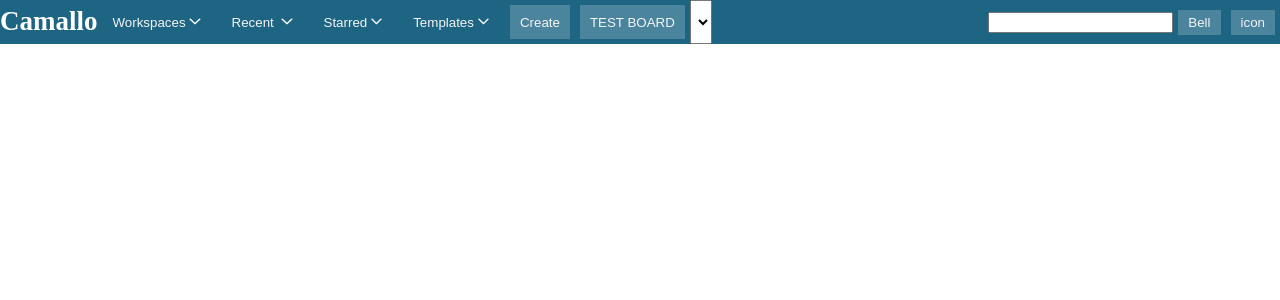
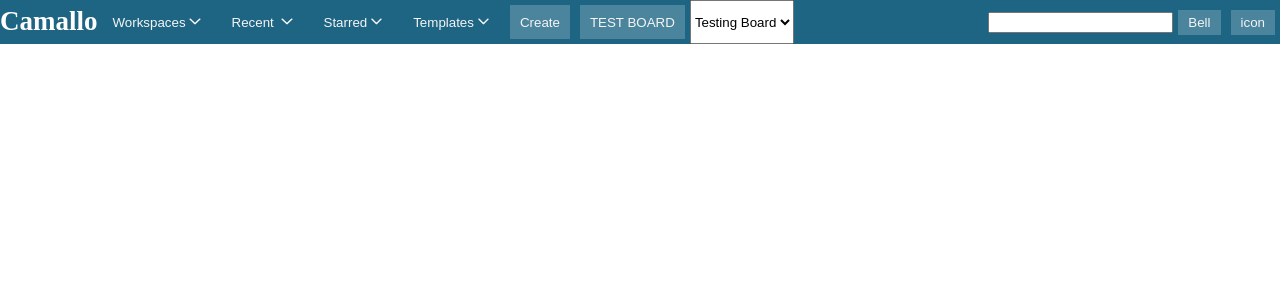
Before and after one commit to InonBer/Sprint-4-camallo-front, a Vue app: page /#/board/62dfd79a81e4be35d7adc8bd in a window 1280 px wide. Shown: the top 300 px of the page. Built offline with nearby package versions, Linux system fonts and the light colour scheme.

Commit message:
update app-heder

```diff
--- a/src/root-cmp.vue
+++ b/src/App.vue
@@ -1,7 +1,7 @@
 <template>
   <section>
     <user-msg />
-    <app-header />
+    <app-header :boards="boards" />
     <router-view />
   </section>
 </template>
@@ -17,10 +17,18 @@ import userMsg from './cmps/user-msg.vue'
 export default {
 
   created() {
-    this.$store.dispatch('getBords')
+    this.$store.dispatch({ type: 'loadBoards' })
     // console.log('Vue App created')
     // const user = userService.getLoggedinUser()
     // if (user)  store.commit({type: 'setLoggedinUser', user})
+  },
+  methods: {
+
+  },
+  computed: {
+    boards() {
+      return this.$store.getters.getBoards
+    },
   },
   components: {
     appHeader,
--- a/src/cmps/app-header.vue
+++ b/src/cmps/app-header.vue
@@ -7,10 +7,11 @@
       <button class="header-button">Starred<img src="../assets/arrow-down.png" alt="arw-dwn" /></button>
       <button class="header-button">Templates<img src="../assets/arrow-down.png" alt="arw-dwn" /></button>
       <button class="header-create-button">Create</button>
-      <button @click="$router.push('/board')" class="header-create-button">TEST BOARD</button>
+      <button @click="$router.push('/board/')" class="header-create-button">TEST BOARD</button>
 
-      <select id="boards" name="board-list">
-        <option v-for="board in bards" value=""></option>
+      <select v-if="boards" id="boards" name="board-list">
+        <option>{{ boards[0].title }}</option>
+        <!-- <option v-for="board in bards" value=""></option> -->
       </select>
 
     </div>
@@ -25,7 +26,19 @@
 </template>
 <script>
 export default {
-  computed: {
-  }
+  props: {
+    boards: {
+      type: Array,
+    },
+  },
+  name: 'app-header',
+  components: {},
+  data() {
+    return {};
+  },
+  created() { },
+  methods: {},
+  computed: {},
+  unmounted() { },
 }
 </script>
--- a/src/main.js
+++ b/src/main.js
@@ -5,9 +5,9 @@ import { store } from './store/store.js'
 
 
 import './assets/styles/main.scss'
-import rootCmp from './root-cmp.vue'
+import App from './App.vue'
 
-const app = createApp(rootCmp)
+const app = createApp(App)
 app.use(router)
 app.use(store)
 
--- a/src/services/board.service.js
+++ b/src/services/board.service.js
@@ -27,8 +27,8 @@ async function query(filterBy = {}) {
   // return await httpService.get(ENDPOINT, filterBy)
   // return axios.get(BASE_URL, { params: { filterBy } }).then((res) => res.data)
   const boards = storageService.query(KEY)
-  if (board && board.length) {
-    return board
+  if (boards && boards.length) {
+    return boards
   } else {
     // const boardToSend = _createBoard()
     const boardToSend = _createBoards()
@@ -251,7 +251,7 @@ function _createBoard() {
 // })()
 
 function _createBoards() {
-  const boards = [
+  return [
     {
       _id: "b101",
       title: "Testing Board",
--- a/src/store/modules/board.store.js
+++ b/src/store/modules/board.store.js
@@ -8,7 +8,7 @@ import { boardService } from '../../services/board.service.js'
 export const boardStore = {
     state: {
         boards: null,
-        filterBy:null
+        filterBy: null
     },
     getters: {
         getBoards(state) {
@@ -22,22 +22,22 @@ export const boardStore = {
         removeBoard(state, { id }) {
             const idx = state.boards.findIndex((board) => board._id === id)
             state.boards.splice(idx, 1)
-          },
-          saveBoard(state, { board }) {
+        },
+        saveBoard(state, { board }) {
             const idx = state.boards.findIndex((currToy) => currToy._id === board._id)
             if (idx !== -1) state.boards.splice(idx, 1, board)
             else {
-              console.log('entered else')
-              state.boards.push(board)
+                console.log('entered else')
+                state.boards.push(board)
             }
-          },
+        },
         //   setFilter(state, { filterBy }) {
         //     state.filterBy = { ...filterBy }
         //   }
     },
     actions: {
-        async getBoards({ commit }) {
-
+        async loadBoards({ commit }) {
+            console.log('in actions ');
             const board = await boardService.query()
             console.log(board);
             try {
--- a/src/views/board-app.vue
+++ b/src/views/board-app.vue
@@ -19,8 +19,8 @@ export default {
   methods: {},
   computed: {
     boards() {
-      console.log(this.$store.getters.getBoards);
-      return this.$store.getters.getBoards
+      // console.log(this.$store.getters.getBoards);
+      // return this.$store.getters.getBoards
     }
   },
   unmounted() { },
```
